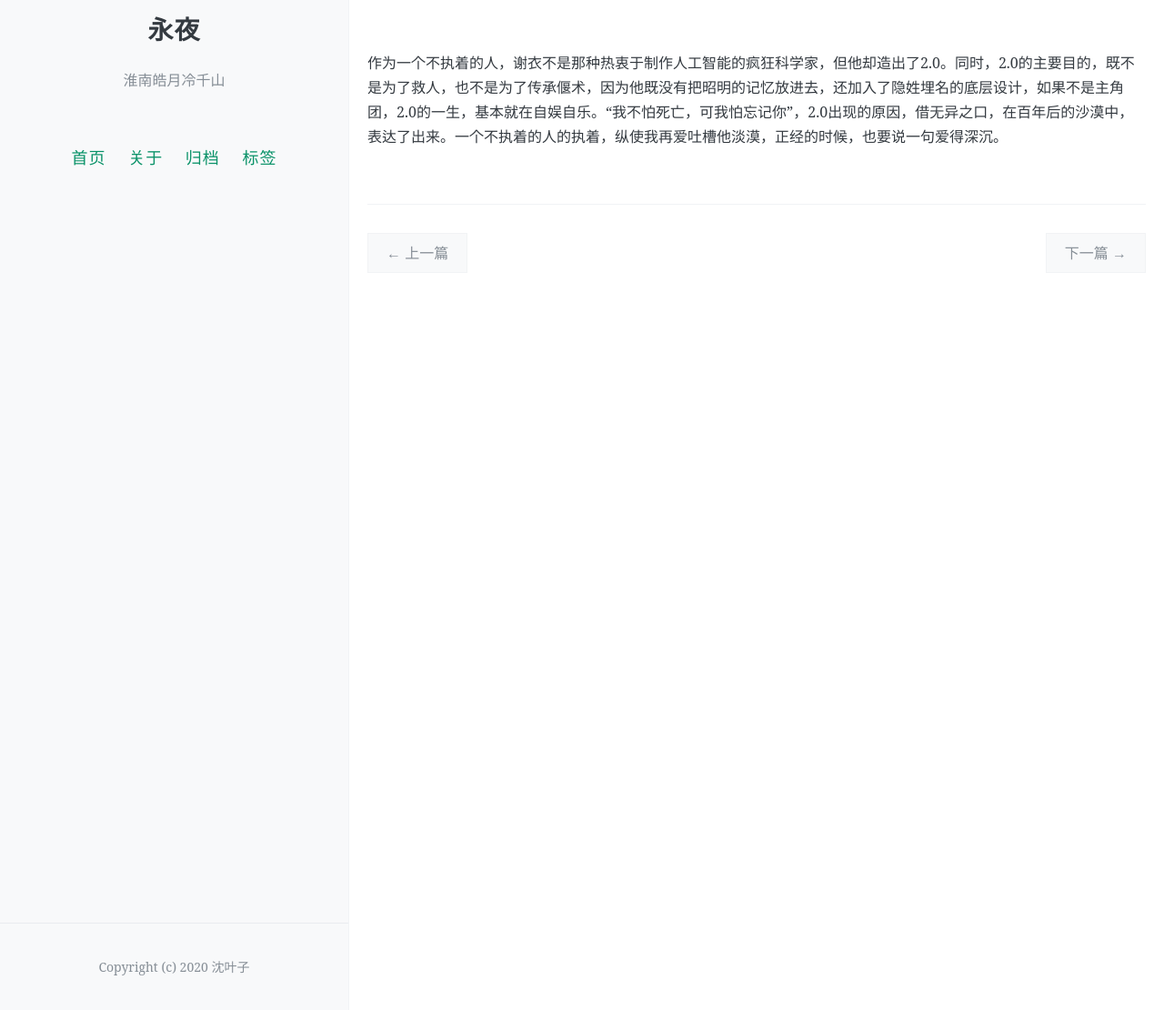
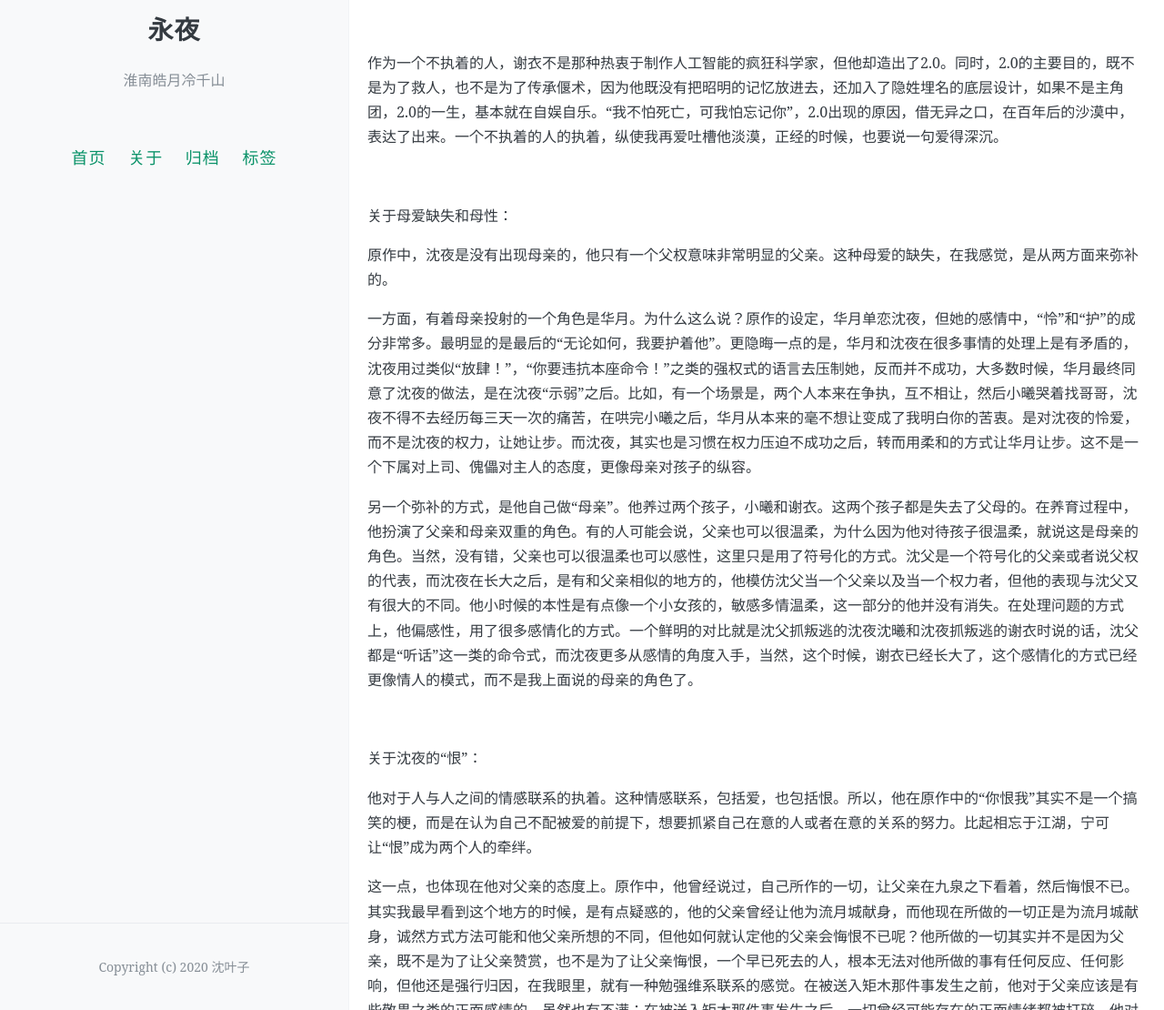
Before and after one commit to KnightShen711/ForeverNight, a Jekyll site: the page built from _posts/2020-07-16-miniblog about shen.md, in a window 1280 px wide and 1400 px high, scrolled down 2032 px. Shown: the part 290-1400 px from the top of the window at 91% size. Built offline with Jekyll 4.4.1, drawn with Linux system fonts in a browser that asks for light colours; comment, search, counter and statistics services are not loaded; before the commit the page ends 2662 px from its top, so only the background shows below that; some of the changed text lies outside the part shown.

Commit message:
沈夜碎碎念更新

```diff
--- a/_posts/2020-07-16-miniblog about shen.md
+++ b/_posts/2020-07-16-miniblog about shen.md
@@ -72,3 +72,22 @@ comments: true
 作为一个不执着的人，谢衣不是那种热衷于制作人工智能的疯狂科学家，但他却造出了2.0。同时，2.0的主要目的，既不是为了救人，也不是为了传承偃术，因为他既没有把昭明的记忆放进去，还加入了隐姓埋名的底层设计，如果不是主角团，2.0的一生，基本就在自娱自乐。“我不怕死亡，可我怕忘记你”，2.0出现的原因，借无异之口，在百年后的沙漠中，表达了出来。一个不执着的人的执着，纵使我再爱吐槽他淡漠，正经的时候，也要说一句爱得深沉。
 
 <br/>
+
+关于母爱缺失和母性：
+
+原作中，沈夜是没有出现母亲的，他只有一个父权意味非常明显的父亲。这种母爱的缺失，在我感觉，是从两方面来弥补的。
+
+一方面，有着母亲投射的一个角色是华月。为什么这么说？原作的设定，华月单恋沈夜，但她的感情中，“怜”和“护”的成分非常多。最明显的是最后的“无论如何，我要护着他”。更隐晦一点的是，华月和沈夜在很多事情的处理上是有矛盾的，沈夜用过类似“放肆！”，“你要违抗本座命令！”之类的强权式的语言去压制她，反而并不成功，大多数时候，华月最终同意了沈夜的做法，是在沈夜“示弱”之后。比如，有一个场景是，两个人本来在争执，互不相让，然后小曦哭着找哥哥，沈夜不得不去经历每三天一次的痛苦，在哄完小曦之后，华月从本来的毫不想让变成了我明白你的苦衷。是对沈夜的怜爱，而不是沈夜的权力，让她让步。而沈夜，其实也是习惯在权力压迫不成功之后，转而用柔和的方式让华月让步。这不是一个下属对上司、傀儡对主人的态度，更像母亲对孩子的纵容。
+
+另一个弥补的方式，是他自己做“母亲”。他养过两个孩子，小曦和谢衣。这两个孩子都是失去了父母的。在养育过程中，他扮演了父亲和母亲双重的角色。有的人可能会说，父亲也可以很温柔，为什么因为他对待孩子很温柔，就说这是母亲的角色。当然，没有错，父亲也可以很温柔也可以感性，这里只是用了符号化的方式。沈父是一个符号化的父亲或者说父权的代表，而沈夜在长大之后，是有和父亲相似的地方的，他模仿沈父当一个父亲以及当一个权力者，但他的表现与沈父又有很大的不同。他小时候的本性是有点像一个小女孩的，敏感多情温柔，这一部分的他并没有消失。在处理问题的方式上，他偏感性，用了很多感情化的方式。一个鲜明的对比就是沈父抓叛逃的沈夜沈曦和沈夜抓叛逃的谢衣时说的话，沈父都是“听话”这一类的命令式，而沈夜更多从感情的角度入手，当然，这个时候，谢衣已经长大了，这个感情化的方式已经更像情人的模式，而不是我上面说的母亲的角色了。
+
+<br/>
+
+关于沈夜的“恨”：
+
+他对于人与人之间的情感联系的执着。这种情感联系，包括爱，也包括恨。所以，他在原作中的“你恨我”其实不是一个搞笑的梗，而是在认为自己不配被爱的前提下，想要抓紧自己在意的人或者在意的关系的努力。比起相忘于江湖，宁可让“恨”成为两个人的牵绊。
+
+这一点，也体现在他对父亲的态度上。原作中，他曾经说过，自己所作的一切，让父亲在九泉之下看着，然后悔恨不已。其实我最早看到这个地方的时候，是有点疑惑的，他的父亲曾经让他为流月城献身，而他现在所做的一切正是为流月城献身，诚然方式方法可能和他父亲所想的不同，但他如何就认定他的父亲会悔恨不已呢？他所做的一切其实并不是因为父亲，既不是为了让父亲赞赏，也不是为了让父亲悔恨，一个早已死去的人，根本无法对他所做的事有任何反应、任何影响，但他还是强行归因，在我眼里，就有一种勉强维系联系的感觉。在被送入矩木那件事发生之前，他对于父亲应该是有些敬畏之类的正面感情的，虽然也有不满；在被送入矩木那件事发生之后，一切曾经可能存在的正面情绪都被打碎，他对父亲的感情转变成了恨意；他同时自我洗脑父亲会在九泉之下恨他；但从始至终，他并没有选择的一个方向是：当这个父亲不存在。
+
+所以，在捐毒之夜，谢衣所选择的那种，断绝师徒之义，然后自己赴死的做法，是在沈夜的观念里，最不会选择的道路。诚然，谢衣这样选择，一是因为不愿意违背自己的道，自己不得不死；二是觉得在自己不得不死的前提下，切断师徒之情可以让沈夜少一些痛苦。然而，沈夜宁愿一直痛苦一直纠结，宁愿让谢衣恨自己，也是不愿完全切断联系的。对父亲尚且如此，对谢衣更是这样了。会做出救活谢衣洗去记忆做成初七这样的决定，也就不难理解了。不过，在捐毒之夜，沈夜还是说出了谢衣希望听到的话，“为师只当从未结识谢衣此人”。这句话就是完全切断联系的话，是对应着上一段提到的“当这个父亲不存在”这样的态度的话，也不会是沈夜的心里话。从这个角度讲，沈夜是了解谢衣的。
+那谢衣是不是了解沈夜呢？我认为在第一次捐毒之夜的时候，他没有那么了解，所以自以为是地认为切断师徒之情可以让沈夜少些痛苦。主笔好像在提到苍穹之冕中的内容的时候，说过两人的潜台词，其中沈夜的是“我并非如你所想，我恐难如你所愿”——在转折发生之前，沈夜在谢衣面前，是藏着自己“疯狂”的一面的。所以我也认为，他在之前也并没有在谢衣面前详细地提及关于父亲的事，那是一段谢衣不曾经历的黑暗历史，他当时并不想让谢衣了解，谢衣所知道的应该只是生灭厅的记载。因而在第三章我用上了这样的设定，说这是沈夜第一次在谢衣面前提到父亲，第一次剖析自己的“执念”。苍穹之冕中谢衣的回答是“那我将尽力让一切变好”。我觉得这段对话中，其实能看出那个时候谢衣的天真，这也正常，那个时候谢衣还很年轻。
```
